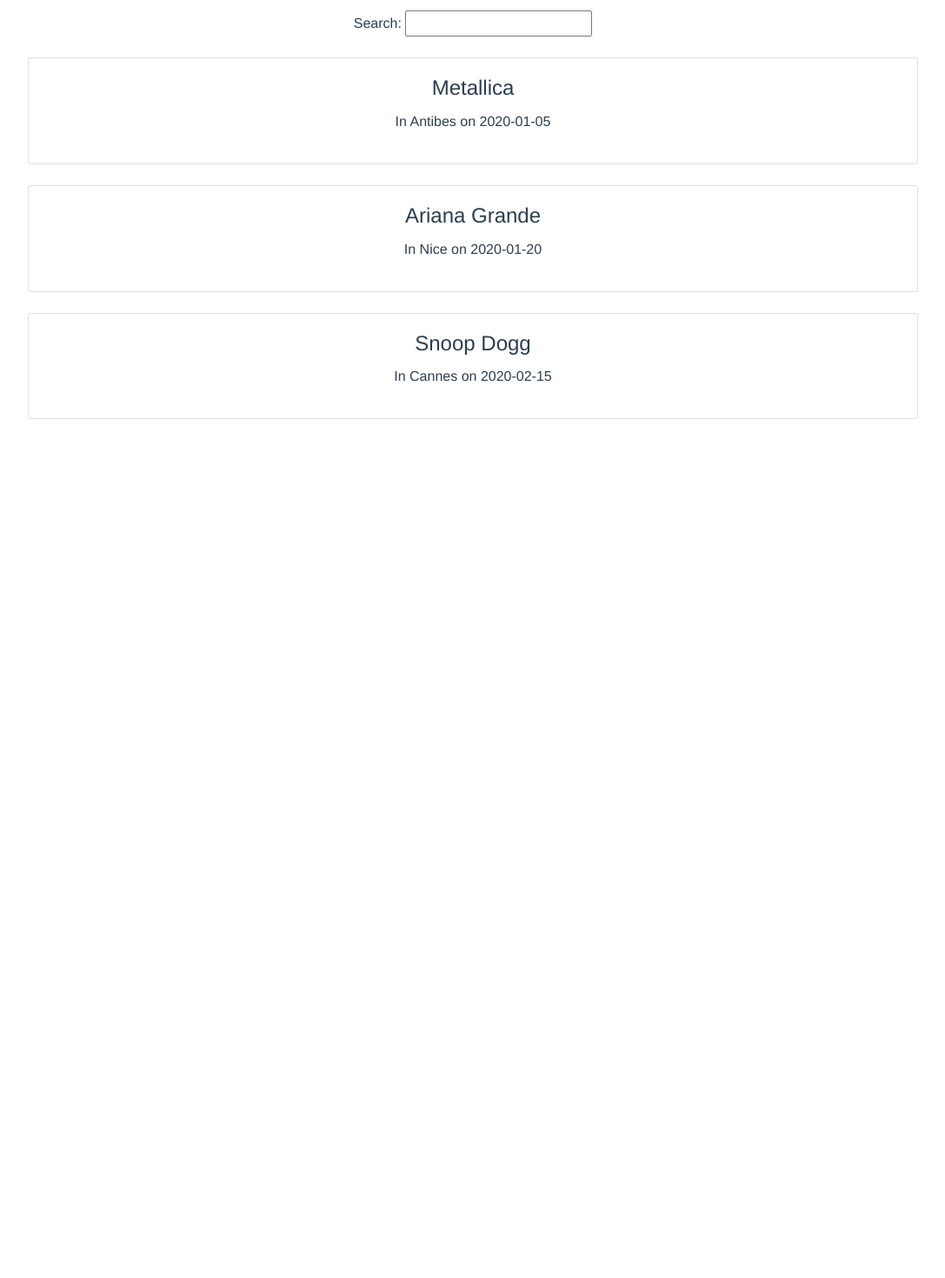
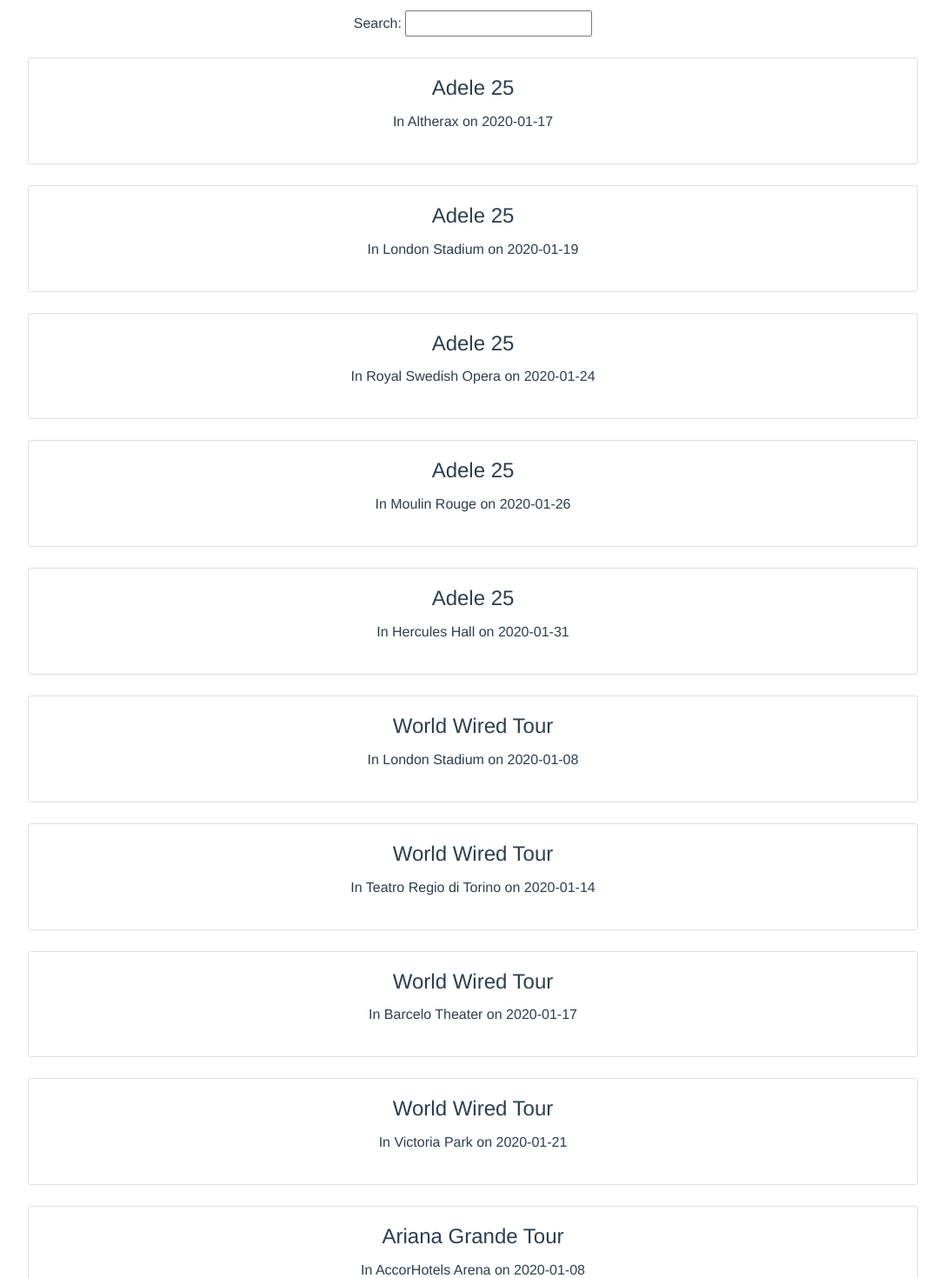
Before and after one commit to kandakji/Tick-it, a Vue app in the folder tick-it/: page /tickets in a window 1280 px wide. Shown: the part 100-1570 px from the top of the page at 87% size, without its empty margins (96-1183 px from the left). Before the commit the page ends 800 px from the top, so only its background shows below. Built offline with nearby package versions, Linux system fonts and the light colour scheme.

Commit message:
Small modification to listing
Adding json based event population

```diff
--- /dev/null
+++ b/tick-it/src/assets/events.json
@@ -0,0 +1,227 @@
+[
+	{
+		"id": 1,
+		"title": "Adele 25",
+		"artist": "Adele",
+		"numTickets": "1",
+		"minTickets": "1",
+		"venue": "Altherax",
+		"date": "2020-01-17",
+		"time": "8:00 PM",
+		"city": "Nice",
+		"country": "France",
+		"icon" : "../assets/mic.jpg"
+	},
+	{
+		"id": 2,
+		"title": "Adele 25",
+		"artist": "Adele",
+		"numTickets": "5",
+		"minTickets": "2",
+		"venue": "London Stadium",
+		"date": "2020-01-19",
+		"time": "8:00 PM",
+		"city": "London",
+		"country": "United Kingdom",
+		"icon" : "../assets/mic.jpg"
+
+	},
+	{
+		"id": 3,
+		"title": "Adele 25",
+		"artist": "Adele",
+		"numTickets": "5",
+		"minTickets": "2",
+		"venue": "Royal Swedish Opera",
+		"date": "2020-01-24",
+		"time": "8:00 PM",
+		"city": "Stockholm",
+		"country": "Sweden",
+		"icon" : "../assets/mic.jpg"
+
+	},
+	{
+		"id": 4,
+		"title": "Adele 25",
+		"artist": "Adele",
+		"numTickets": "5",
+		"minTickets": "2",
+		"venue": "Moulin Rouge",
+		"date": "2020-01-26",
+		"time": "8:00 PM",
+		"city": "Paris",
+		"country": "France",
+		"icon" : "../assets/mic.jpg"
+
+	},
+	{
+		"id": 5,
+		"title": "Adele 25",
+		"artist": "Adele",
+		"numTickets": "5",
+		"minTickets": "2",
+		"venue": "Hercules Hall",
+		"date": "2020-01-31",
+		"time": "8:00 PM",
+		"city": "Munich",
+		"country": "Germany",
+		"icon" : "../assets/mic.jpg"
+
+	},
+	{
+		"id": 6,
+		"title": "World Wired Tour",
+		"artist": "Metallica",
+		"numTickets": "5",
+		"minTickets": "2",
+		"venue": "London Stadium",
+		"date": "2020-01-08",
+		"time": "8:00 PM",
+		"city": "London",
+		"country": "United Kingdom",
+		"icon" : "../assets/concert1.jpg"
+
+	},
+	{
+		"id": 7,
+		"title": "World Wired Tour",
+		"artist": "Metallica",
+		"numTickets": "1",
+		"minTickets": "1",
+		"venue": "Teatro Regio di Torino",
+		"date": "2020-01-14",
+		"time": "8:00 PM",
+		"city": "Turin",
+		"icon" : "../assets/concert1.jpg"
+	},
+	{
+		"id": 8,
+		"title": "World Wired Tour",
+		"artist": "Metallica",
+		"numTickets": "1",
+		"minTickets": "1",
+		"venue": "Barcelo Theater",
+		"date": "2020-01-17",
+		"time": "8:00 PM",
+		"city": "Madrid",
+		"country": "Spain",
+		"icon" : "../assets/concert1.jpg"
+	},
+	{
+		"id": 9,
+		"title": "World Wired Tour",
+		"artist": "Metallica",
+		"numTickets": "1",
+		"minTickets": "1",
+		"venue": "Victoria Park",
+		"date": "2020-01-21",
+		"time": "8:00 PM",
+		"city": "London",
+		"country": "United Kingdom",
+		"icon" : "../assets/concert2.jpg"
+	},
+	{
+		"id": 10,
+		"title": "Ariana Grande Tour",
+		"artist": "Ariana Grande",
+		"numTickets": "1",
+		"minTickets": "1",
+		"venue": "AccorHotels Arena",
+		"date": "2020-01-08",
+		"time": "6:00 PM",
+		"city": "Paris",
+		"country": "France",
+		"icon" : "../assets/singer2.jpg"
+	},
+	{
+		"id": 11,
+		"title": "Ariana Grande Tour",
+		"artist": "Ariana Grande",
+		"numTickets": "5",
+		"minTickets": "4",
+		"venue": "Moulin Rouge",
+		"date": "2020-01-15",
+		"time": "6:00 PM",
+		"city": "Paris",
+		"country": "France",
+		"icon" : "../assets/singer2.jpg"
+	},
+	{
+		"id": 12,
+		"title": "Ariana Grande Tour",
+		"artist": "Ariana Grande",
+		"numTickets": "5",
+		"minTickets": "4",
+		"venue": "Moulin Rouge",
+		"date": "2020-01-15",
+		"time": "6:00 PM",
+		"city": "Paris",
+		"country": "France",
+		"icon" : "../assets/singer2.jpg"
+	},
+	{
+		"id": 13,
+		"title": "Ariana Grande Tour",
+		"artist": "Ariana Grande",
+		"numTickets": "1",
+		"minTickets": "1",
+		"venue": "Moulin Rouge",
+		"date": "2020-01-15",
+		"time": "6:00 PM",
+		"city": "Paris",
+		"country": "France",
+		"icon" : "../assets/singer2.jpg"
+	},
+	{
+		"id": 14,
+		"title": "Ariana Grande Tour",
+		"artist": "Ariana Grande",
+		"numTickets": "1",
+		"minTickets": "1",
+		"venue": "Helsinki Music Center",
+		"date": "2020-01-25",
+		"time": "6:00 PM",
+		"city": "Helsinki",
+		"country": "Finland",
+		"icon" : "../assets/singer2.jpg"
+	},
+	{
+		"id": 15,
+		"title": "Ariana Grande Tour",
+		"artist": "Ariana Grande",
+		"numTickets": "1",
+		"minTickets": "1",
+		"venue": "Helsinki Music Center",
+		"date": "2020-01-25",
+		"time": "6:00 PM",
+		"city": "Helsinki",
+		"country": "Finland",
+		"icon" : "../assets/singer2.jpg"
+	},
+	{
+		"id": 16,
+		"title": "High On life World Tour",
+		"artist": "Snoop Dogg ",
+		"numTickets": "1",
+		"minTickets": "1",
+		"venue": "Royal Swedish Opera",
+		"date": "2020-01-25",
+		"time": "10:00 PM",
+		"city": "Stockholm",
+		"country": "Sweden",
+		"icon" : "../assets/concert2.jpg"
+	},
+	{
+		"id": 17,
+		"title": "High On life World Tour",
+		"artist": "Snoop Dogg ",
+		"numTickets": "1",
+		"minTickets": "1",
+		"venue": "Victoria Park",
+		"date": "2020-01-22",
+		"time": "10:00 PM",
+		"city": "London",
+		"country": "United Kingdom",
+		"icon" : "../assets/concert2.jpg"
+	}
+]
--- a/tick-it/src/views/Listing.vue
+++ b/tick-it/src/views/Listing.vue
@@ -29,6 +29,7 @@
 
 
 <script>
+    import events from '../assets/events.json'
     export default {
 
         name: 'listing',
@@ -36,32 +37,7 @@
         data() {
             return {
                 search: '',
-                items: [
-
-                    {
-                        id: 1,
-                        title: 'Metallica',
-                        date: '2020-01-05',
-                        venue: 'Antibes'
-
-                    },
-                    {
-                        id: 2,
-                        title: 'Ariana Grande',
-                        date: '2020-01-20',
-                        venue: 'Nice'
-
-                    },
-                    {
-                        id: 3,
-                        title: 'Snoop Dogg',
-                        date: '2020-02-15',
-                        venue: 'Cannes'
-
-                    },
-
-
-                ],
+                items: events
 
             }
         },
```
